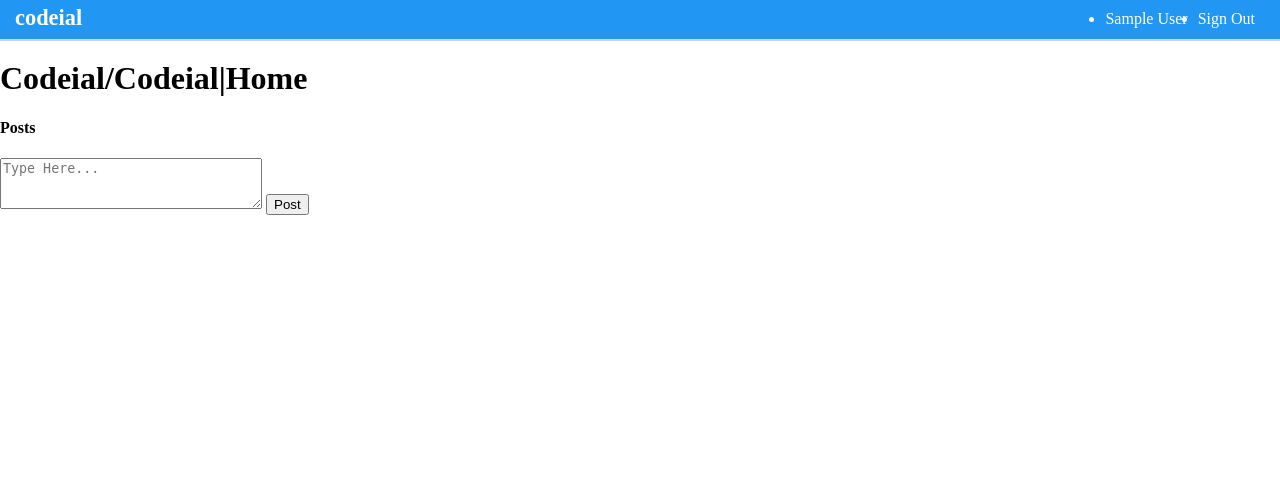
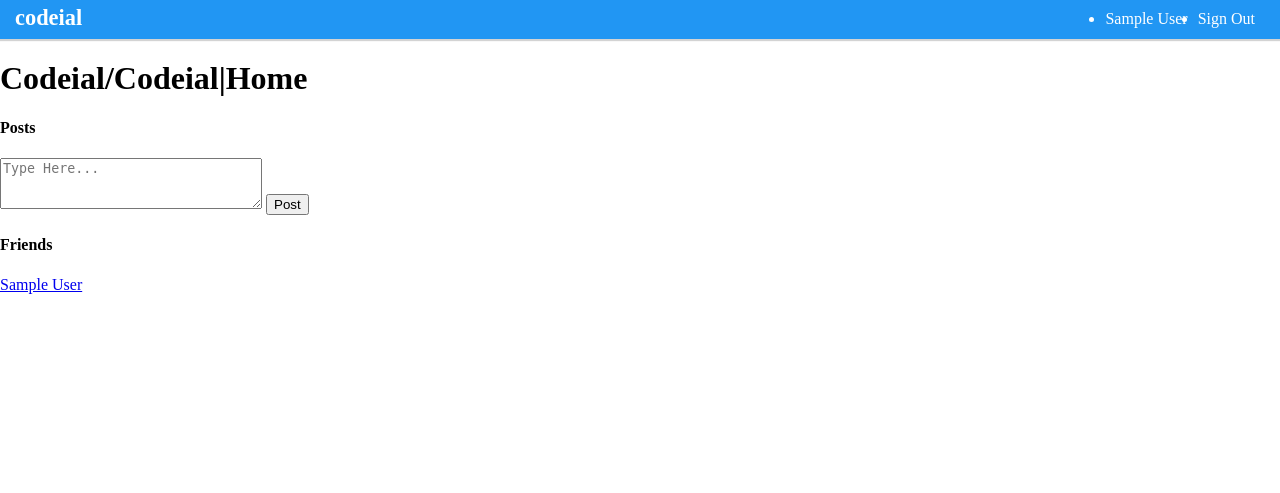
Before and after one commit to akshay058/nodejs, a Node server app: page / in a window 1280 px wide. Shown: the top 493 px of the page. Run offline with Node 20, Linux system fonts and the light colour scheme; the visitor is signed in with stand-in values (Sample User, id 1); data that the repository does not hold is empty; some libraries are stand-ins or nearby versions.

Commit message:
Create User Profile Link

```diff
--- a/controllers/home_controller.js
+++ b/controllers/home_controller.js
@@ -1,6 +1,8 @@
 const { populate } = require('../models/post');
 const Post = require('../models/post');
 const { post } = require('../routes');
+const User = require('../models/user');
+
 
 module.exports.home=function(req,res){
     //return res.end('<h1>Express is up for Codeial</h1>')
@@ -23,9 +25,16 @@ module.exports.home=function(req,res){
             path: 'user'
         }
     }).exec(function(err,posts){
-        return res.render('home',{
-        title: "Codeial|Home" ,
-        posts: posts
+
+        // finding all users
+        User.find({},function(err,users){
+            return res.render('home',{
+                title: "Codeial|Home" ,
+                posts: posts,
+                all_users: users
+
+        });
+
         });
     });
 
--- a/routes/users.js
+++ b/routes/users.js
@@ -4,7 +4,7 @@ const passport = require('passport');
 
 const usersController = require('../controllers/users_controller');
 
-router.get('/profile',passport.checkAuthentication, usersController.profile);
+router.get('/profile/:id',passport.checkAuthentication, usersController.profile);
 router.get('/sign-up',usersController.signUp);
 router.get('/sign-in', usersController.signIn);
 router.post('/create',usersController.create);
--- a/views/home.ejs
+++ b/views/home.ejs
@@ -21,3 +21,12 @@
         </ul>
     </div>
 </section>
+
+<section id="user-friends">
+    <h4>Friends</h4>
+    <% for(u of all_users){%>
+        <p>
+            <a href="users/profile/<%=u.id%>"><%= u.name %></a>
+        </p>
+    <%}%>
+</section>
--- a/views/user_profile.ejs
+++ b/views/user_profile.ejs
@@ -2,5 +2,5 @@
 
 <h1> Codeial/<%= title %></h1>
 
-<p><%= user.name %></p>
-<p><%= user.email %></p>
+<p><%= profile_user.name %></p>
+<p><%= profile_user.email %></p>
```
Also changed, not shown: controllers/users_controller.js (+10 -4 lines).
